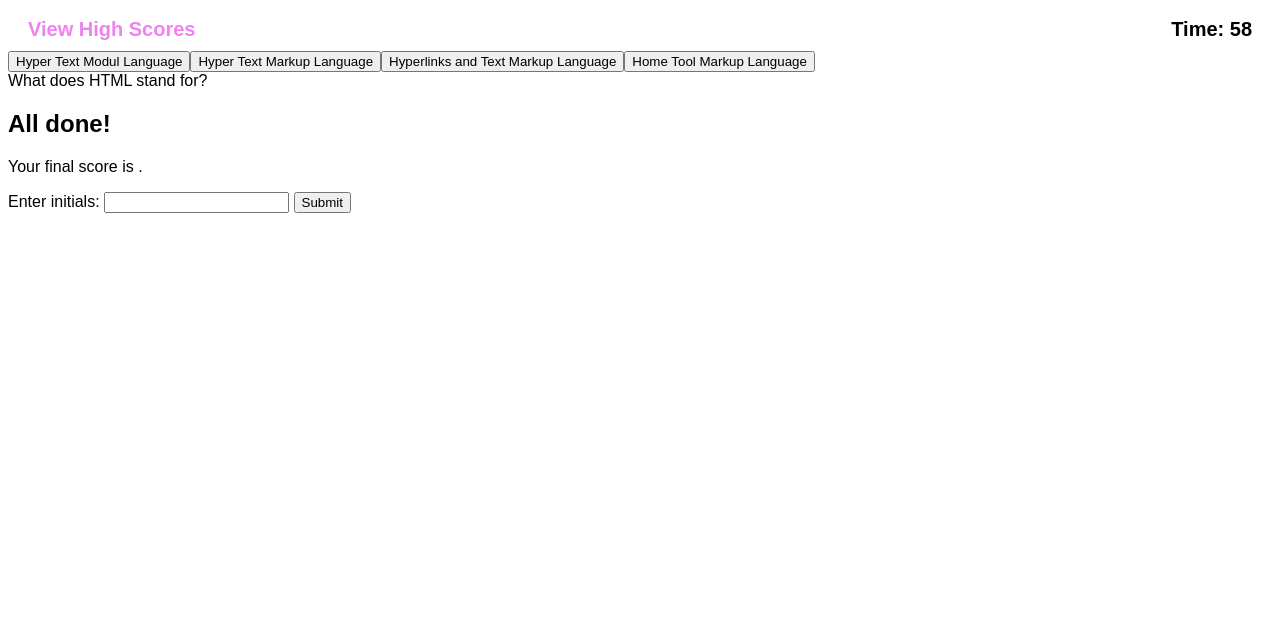
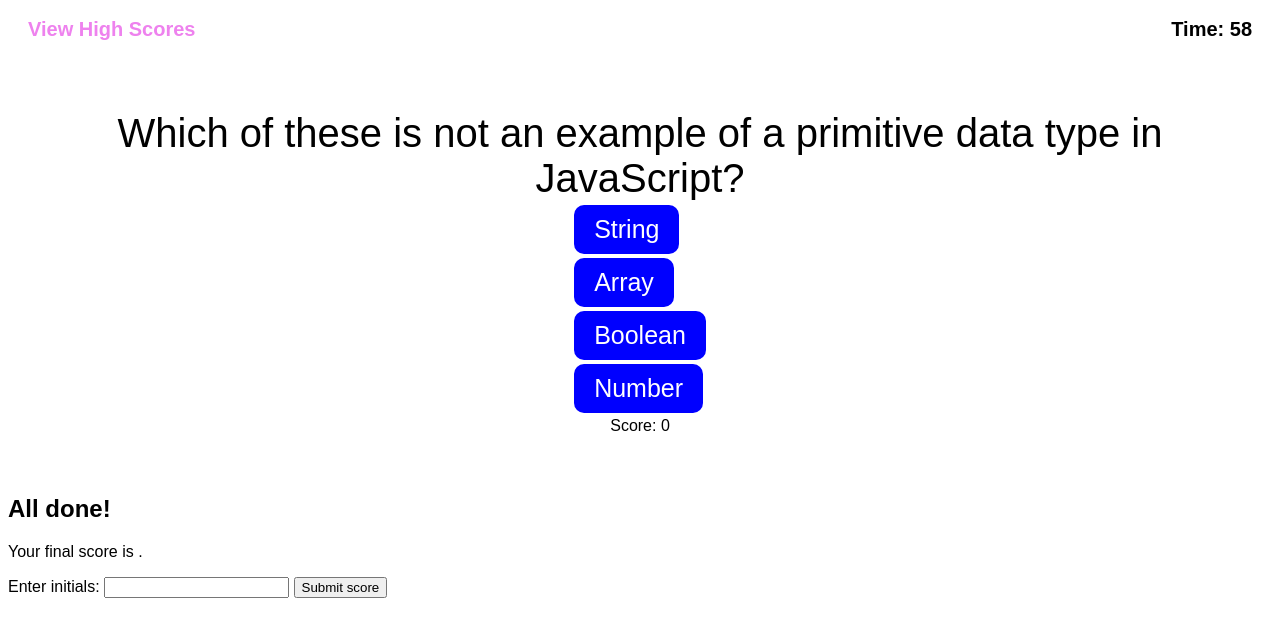
Before and after one commit to jomaduagwu/svg-logo-generator-jm, a plain HTML site: page code-quiz/index.html in a window 1280 px wide. Both pictures are taken after a click on the element "Start Quiz". Drawn offline with Linux system fonts and the light colour scheme.

Commit message:
updated files

```diff
--- a/code-quiz/assets/style.css
+++ b/code-quiz/assets/style.css
@@ -46,3 +46,37 @@ header {
 .start-button button:hover {
     background-color: violet;
 }
+
+.quiz-container {
+    margin: 50px;
+    padding: 10px;
+    display: flex;
+    flex-direction: column;
+    align-items: center;
+}
+
+.question {
+    font-size: 40px;
+    text-align: center;
+}
+
+.choices {
+    text-align: center;
+}
+.choices button {
+    font-size: 25px;
+    display: flex;
+    justify-content: center;
+    align-items: center;
+    border-radius: 10px;
+    border: none;
+    margin: 4px;
+    padding: 10px 20px;
+    background-color: blue;
+    color: white;
+
+}
+
+.choices button:hover {
+    background-color: violet;
+}
--- a/code-quiz/index.html
+++ b/code-quiz/index.html
@@ -11,7 +11,7 @@
 <body>
     <header>
     <div id="high-scores">View High Scores</div>
-    <div id="timer">Time:</div> <!-- still needed? -->
+    <div id="timer">Time: <span id="timeSpan">60</span></div> <!-- still needed? -->
     </header>
 
         <!-- quiz information before user starts the quiz -->
@@ -25,27 +25,25 @@
         <div class="start-button"><button>Start Quiz</button></div>
     </div>
 
-    <!-- container for questions and answer choices -->
-    <div class="question"></div>
-    <div class="choices"></div>
+
 
     <!-- container for the score and countdown timer -->
     <div class="quiz-container">
+         <!-- container for questions and answer choices -->
+        <div class="question"></div>
+        <div class="choices"></div>
+        <div id="msg"></div>
         <div id="score">Score: 0</div>
-        <div id="countdown">Time left: <span id="time">60</span></div>
     </div>
 
     <!-- container for results at the end of the quiz -->
-    <div class="results-container">
+    <div class="results-container" class="hide">
         <h2>All done!</h2>
         <p>Your final score is <span id="final-score"></span>.</p>
-
         <!-- form to save scores -->
-        <form>
-            <label for="initials">Enter initials:</label>
-            <input type="text" id="initials" name="initials">
-            <input type="submit" value="Submit">
-        </form>
+            <label>Enter initials:</label>
+            <input type="text" id="initials">
+            <button id="submit" class="btn">Submit score</button>
     </div>
 
    <script src="script.js"></script>
--- a/code-quiz/script.js
+++ b/code-quiz/script.js
@@ -13,19 +13,19 @@
 // array of objects with quiz questions, choices and answers
 var quizQuestions = [
     {
-        question: "What does HTML stand for?",
-        choices: ["Hyper Text Modul Language", "Hyper Text Markup Language", "Hyperlinks and Text Markup Language", "Home Tool Markup Language"],
-        answer: "Hyper Text Markup Language"
+        question: "Which of these is not an example of a primitive data type in JavaScript?",
+        choices: ["String", "Array", "Boolean", "Number"],
+        answer: "Array"
     },
     {
-        question: "What does CSS stand for?",
-        choices: ["Computer Style Sheets", "Creative Style Sheets", "Cascading Style Sheets", "Colorful Style Sheets"],
-        answer: "Cascading Style Sheets"
+        question: "How do you create a function in JavaScript?",
+        choices: ["function myFunction()", "function = myFunction()", "function:myFunction()"],
+        answer: "function myFunction()"
     },
     {
-        question: "Which of the following HTML elements is used for creating an unordered list?",
-        choices: ["<ui>", "<i>", "<li>", "<ul>"],
-        answer: "<ul>"
+        question: "Which operator is used to assign a value to a variable?",
+        choices: ["=", "x", "-", "*"],
+        answer: "="
     },
     {
         question: "Inside which HTML element do we put the JavaScript?",
@@ -43,24 +43,30 @@ var quizQuestions = [
 var secondsLeft = 60;
 var score = 0;
 var currentQuestionIndex = 0;
-// var timerInterval;
+var timerInterval;
 
 // select elements by id
 var highScoreEl=document.getElementById("high-scores");
 var timerEl=document.getElementById("timer");
 var scoreEl=document.getElementById("score");
-var countdownEl=document.getElementById("countdown");
 var timeEl=document.getElementById("time");
 var finalScoreEl=document.getElementById("final-score");
+var choiceBtns = document.querySelectorAll(".choices button");
 
 // select elements by class
 var quizContainer = document.querySelector(".quiz-container");
 var questionEl = document.querySelector(".question");
 var choicesEl = document.querySelector(".choices");
+var resultsEl = document.querySelector(".results-container");
+
+// user should be able to view high scores
+renderHighScores()
 
 // add event listener for start button
 var startBtn = document.querySelector(".start-button");
 startBtn.addEventListener("click", startQuiz);
+
+// on page load, want to hide the final score and form to input initials
 
 
 // set a function to hide the quiz info and start the timer once the 'start quiz' button is selected
@@ -68,9 +74,10 @@ function startQuiz ()   {
     // hide quiz info once quiz is started
     var quizInfo = document.querySelector(".quiz-info");
     quizInfo.style.display = "none";
+    // resultsEl.style.display="none"; //hide results container until the end of the quiz
 
     //start timer
-    var timerInterval = setInterval (function () {
+    timerInterval = setInterval (function () {
         secondsLeft--;
         timerEl.textContent = "Time: " + secondsLeft;
 
@@ -88,104 +95,68 @@ function startQuiz ()   {
     }, 1000);
 
     // display first question
-    displayNextQuestion();
+    displayQuestion();
 }
 
 // function to display questions one at a time
-function displayNextQuestion() {
+function displayQuestion() {
     if (currentQuestionIndex < quizQuestions.length) {
+        // get current question from the quizQuestions array
         var currentQuestion = quizQuestions[currentQuestionIndex];
-        quizContainer.textContent = currentQuestion.question;
+        // display the question on the screen
+        questionEl.textContent = currentQuestion.question;
+        // display the answer choices on the screen
         choicesEl.innerHTML =  "";
+        for (var i=0; i < currentQuestion.choices.length; i++) {
+            var buttonEl   = document.createElement("button");
+            buttonEl.textContent= currentQuestion.choices[i];
+            choicesEl.appendChild(buttonEl);
 
-        // display answer choices
-        for (var i=0; i < currentQuestion.choices.length; i++) {
-        var choiceBtn = document.createElement("button");
-        choiceBtn.textContent = currentQuestion.choices[i];
-        choicesEl.appendChild(choiceBtn);
-    }
-
-    // add event listener to answer chocies
-    var choiceBtns = document.querySelectorAll(".choices button");
-    choiceBtns.forEach(function(choiceBtn) {
-        choiceBtn.addEventListener("click", function(event) {
+        // add event listener to answer chocies
+        buttonEl.addEventListener("click", function(event) {
             var selection = event.target.textContent;
             if (selection === currentQuestion.answer) {
                 score += 10;
                 scoreEl.textContent = "Score: " + score;
+                alert ("Correct!");
             } else {
                 secondsLeft -= 10;
                 timerEl.textContent = "Time: " + secondsLeft;
+                alert("Wrong!");
             }
             currentQuestionIndex++;
-            displayNextQuestion();
+            displayQuestion();
         });
-    });
+    };
 
 } else {
     endQuiz();
     clearInterval(timerInterval);
+    // resultsEl.style.display="display";
 }
 }
-// function displayQuestion (){
-//     var currentQuestion = quizQuestions[currentQuestionIndex];
-//     quizContainer.textContent = currentQuestion.question;
-//     choicesEl.innerHTML = "";
-//     for (var i=0; i < currentQuestion.choices.length; i++) {
-//         var choiceBtn = document.createElement("button");
-//         choiceBtn.addEventListener("click", () => {
-//             // add 10 points to score if answer is correct
-//             if (choiceBtn.textContent === currentQuestion.answer) {
-//                 score += 10;
-//                 scoreEl.textContent = "Score: " + score;
-//                 // deduct 10 points from time if answer is incorrect
-//             } else {
-//                 time -= 10;
-//                 timerEl.textContent = time;
-//             }
-//             currentQuestionIndex++;
-//             if (currentQuestionIndex < quizContainer.length) {
-//                 displayQuestion();
-//             } else {
-//                 endQuiz ()
-//             }
-//         });
-//         choicesEl.appendChild(choiceBtn);
-//     }
-// }
+
 // function to end the quiz
 function endQuiz () {
     // clearInterval(timerInterval);
     // stop displaying the questions and answer choices
     quizContainer.style.display = "none";
     choicesEl.style.display = "none";
-    countdownEl.style.display = "none";
+    questionEl.style.display = "none";
 
     // show final score and save to local storage
-    finalScoreEl.textContent = "All done! Your final score is " + score;
-    var initials = initialsInput.value;
+    finalScoreEl.textContent = " " + score;
+    var initials = document.getElementById("initials");
     localStorage.setItem(initials, score);
 
 }
 
+function renderHighScores () {
+    var initials = localStorage.getItem("initials");
+    var score = localStorage.getItem("score");
 
+}
 
-
-
-// function setTime (event) {
-//     // prevent default action
-//     event.preventDefault();
-//     // sets interval in variable
-//     var timerInterval = setInterval (function () {
-//         secondsLeft--;
-//         timeEl.textContent = "Time: " + secondsLeft;
-
-//         if(secondsLeft === 0) {
-//             // stops execution of action set at interval
-//             clearInterval(timerInterval);
-//             sendMessage();
-//         };
-//     }, 1000);
-// }
-
-// setTime();
+// time left shouldn't be displayed
+// all done, final score and initials should only be displayed at the end of the quiz
+// need to
```
Also changed, not shown: code-quiz/README.md.
